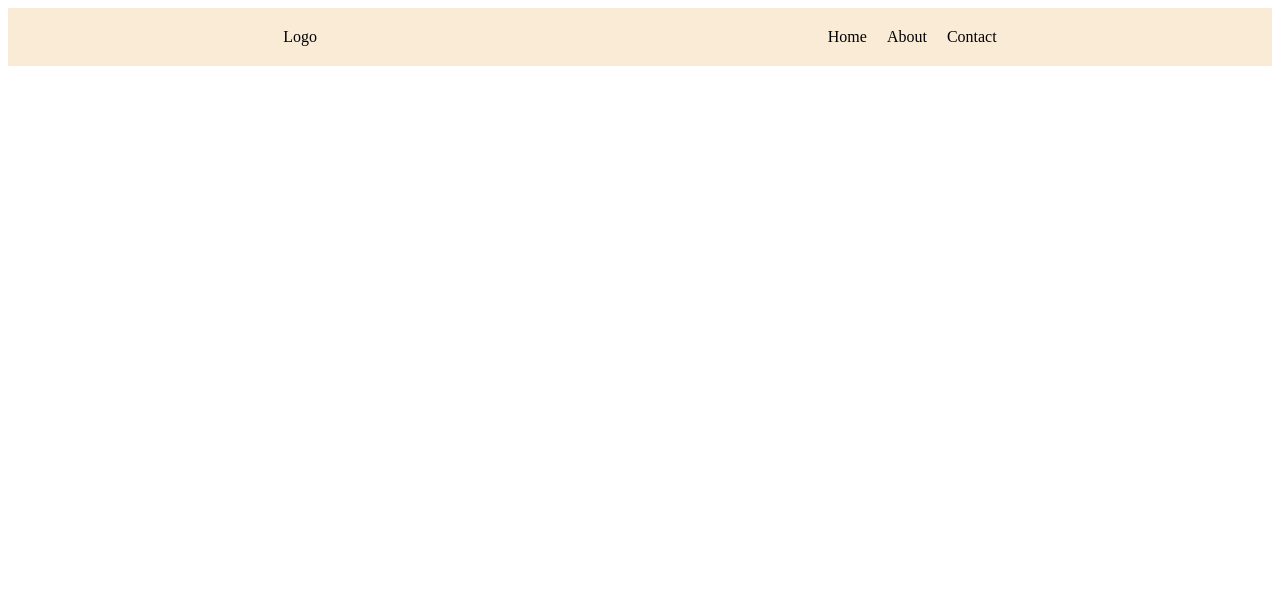
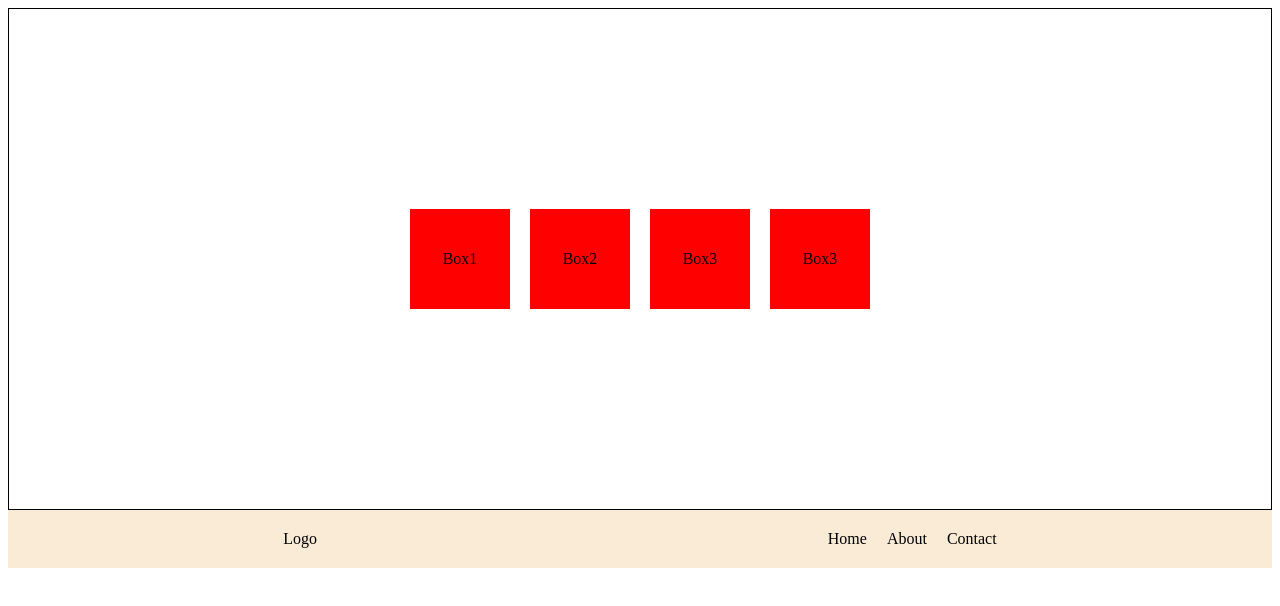
Before and after one commit to dhiransapkota45/react-class-intelzy, a plain HTML site: page flexbox.html in a window 1280 px wide. Drawn offline with Linux system fonts and the light colour scheme.

Commit message:
functions

```diff
--- a/flexbox.html
+++ b/flexbox.html
@@ -6,7 +6,7 @@
     <title>Document</title>
     <style>
       .box {
-        /* width: 100px; */
+        width: 100px;
         height: 100px;
         background-color: red;
         display: flex;
@@ -14,16 +14,16 @@
         align-items: center;
       }
 
-      /* .box-parent {
+      .box-parent {
         height: 500px;
         display: flex;
         flex-wrap: wrap;
-        flex-direction: column;
+        /* flex-direction: column; */
         gap: 20px;
         justify-content: center;
         align-items: center;
         border: 1px solid black;
-      } */
+      }
 
       /* .box1{
         flex: 1;
@@ -75,12 +75,12 @@
       <div class="box box1">Box3</div>
     </div> -->
 
-    <!-- <div class="box-parent">
-      <div class="box box1">Box1</div>
+    <div class="box-parent">
+      <div class="box">Box1</div>
       <div class="box">Box2</div>
       <div class="box">Box3</div>
       <div class="box">Box3</div>
-    </div> -->
+    </div>
 
     <!-- media query -->
     <nav>
--- a/hurdle.css
+++ b/hurdle.css
@@ -1,6 +1,13 @@
 * {
   margin: 0;
   padding: 0;
+}
+
+:root {
+  --primary-color: #7cb93c;
+  --secondary-color: #f94a23;
+  --tertiary-color: #62902b;
+  --quaternary-color: #fa4219;
 }
 
 body {
@@ -63,7 +70,7 @@ body {
 }
 
 .btn-primary {
-  background-color: #7cb93c;
+  background-color: var(--primary-color);
 }
 
 .btn-danger {
@@ -143,7 +150,7 @@ body {
 
 .testi-desc {
   max-width: 400px;
-  background-color: #62902b;
+  background-color: var(--primary-color);
   color: white;
   padding: 10px;
   border-radius: 10px;
```
Also changed, not shown: js/index.html (added, +12 -0 lines), js/index.js (added, +60 -0 lines).
